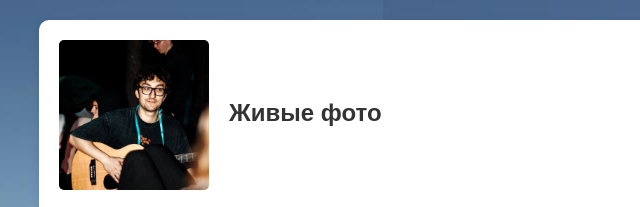
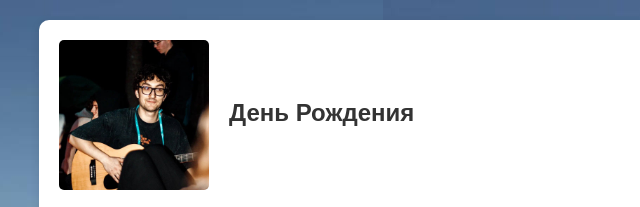
Before and after one commit to Polina2035/reddisainLK.GitHub.io, a plain HTML site: page index.html in a window 1280 px wide. Shown: the top 207 px of the page, 181-821 px from the left. Drawn offline with Linux system fonts and the light colour scheme.

Commit message:
index.html

```diff
--- a/index.html
+++ b/index.html
@@ -3,7 +3,7 @@
 <head>
     <meta charset="UTF-8">
     <meta name="viewport" content="width=device-width, initial-scale=1.0">
-    <title>Альбом "Живые фото"</title>
+    <title>Альбом "День Рождения"</title>
     <style>
         body {
             font-family: Arial, sans-serif;
@@ -144,7 +144,7 @@
         <div class="album-header">
             <div class="album-cover"></div>
             <div class="album-info">
-                <h1 class="album-title">Живые фото</h1>
+                <h1 class="album-title">День Рождения</h1>
             </div>
         </div>
 
```
